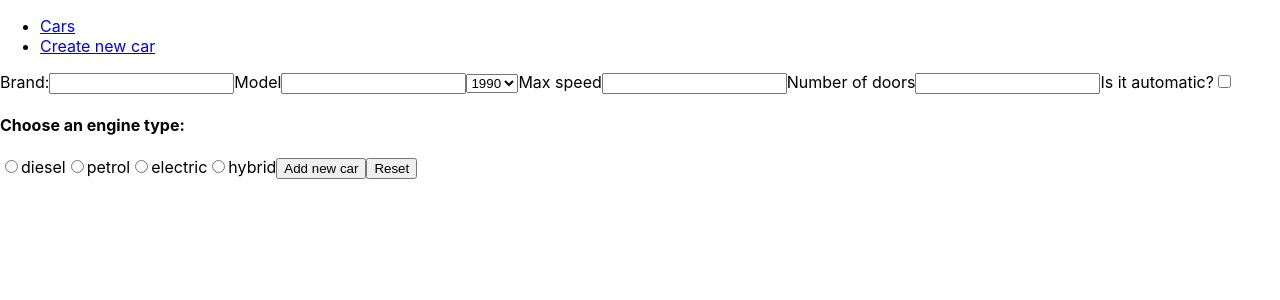
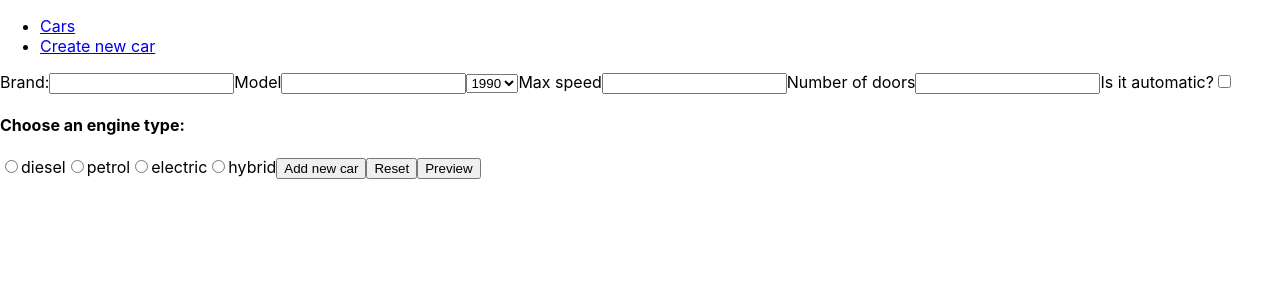
Before and after one commit to marijanikolovski/cars-app, a React (Create React App) app: page /add in a window 1280 px wide. Shown: the top 300 px of the page. Built offline with nearby package versions, Linux system fonts and the light colour scheme.

Commit message:
task 5-Preview Form

```diff
--- a/src/component/AddCarForm.jsx
+++ b/src/component/AddCarForm.jsx
@@ -6,7 +6,8 @@ export const AddCarForm = ({
   years,
   engines,
   onSubmit,
-  onReset
+  onReset,
+  onPreview
 }) => {
   return (
     <div>
@@ -88,6 +89,12 @@ export const AddCarForm = ({
         >
           Reset
         </button>
+        <button
+          type="submit"
+          onClick={onPreview}
+        >
+          Preview
+        </button>
         </form>
     </div>
   )
--- a/src/pages/AddCar.jsx
+++ b/src/pages/AddCar.jsx
@@ -42,6 +42,18 @@ export const AddCar = () => {
         })
     }
 
+    const handlePreviewForm = () => {
+        alert(`
+        Brand: ${newCar.brand} \n
+        Model: ${newCar.model} \n
+        Year: ${newCar.year} \n
+        Max speed: ${newCar.maxSpeed} \n
+        Number of doors: ${newCar.numberOfDoors} \n
+        Automatic: ${newCar.isAutomatic ? 'Yes' : 'No'} \n
+        Engine: ${newCar.engine} \n
+        `);
+    };
+
     return (
         <div>
             <AddCarForm
@@ -51,6 +63,7 @@ export const AddCar = () => {
                 engines={engines}
                 onSubmit={handleSubmit}
                 onReset={hadleResetForm}
+                onPreview={handlePreviewForm}
             />
         </div>
     )
```
